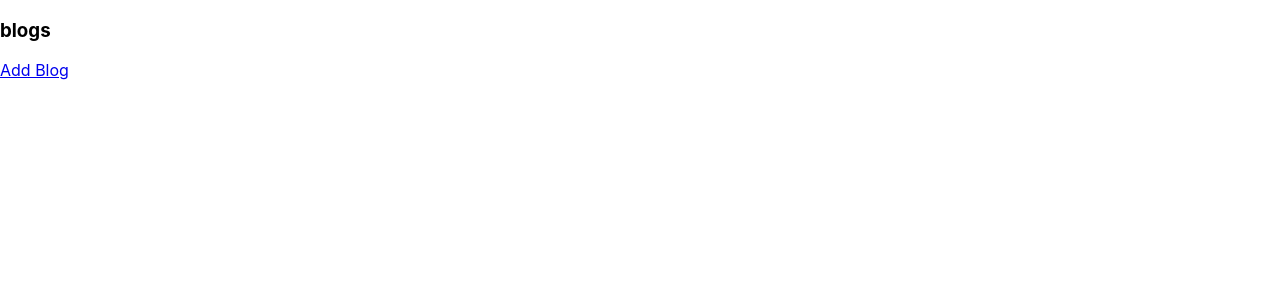
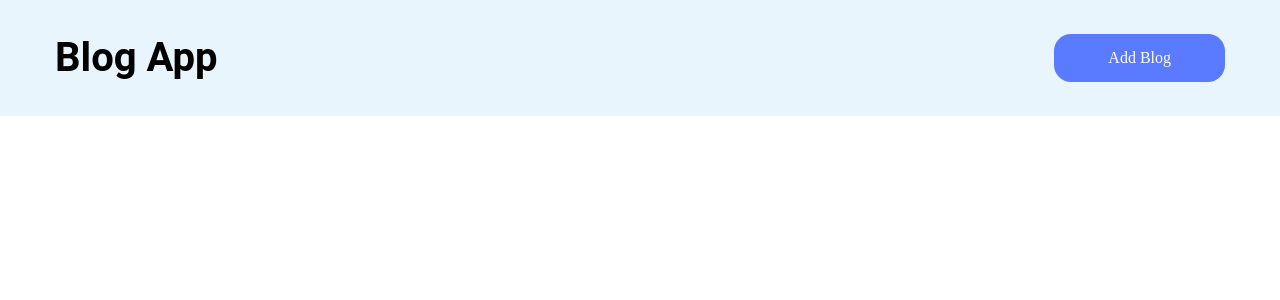
Before and after one commit to connectemea/bootcamp-blog-app, a React (Create React App) app: page / in a window 1280 px wide. Shown: the top 300 px of the page. Built offline with nearby package versions, Linux system fonts and the light colour scheme.

Commit message:
Header cmplted

```diff
--- a/src/components/pages/Home.js
+++ b/src/components/pages/Home.js
@@ -1,13 +1,13 @@
 import { useContext } from "react";
 import { blogsContext } from "../../context/BlogsContext";
 import { Link } from "react-router-dom";
-import styles from "styles.module.css";
+import styles from "./styles.module.css";
 export default function Home() {
   const { blogs } = useContext(blogsContext);
   return (
     <div className={styles.contentWrapper}>
-      <div>
-        <h3>blogs</h3> <Link to="create">Add Blog</Link>
+      <div className={styles.Header}>
+        <h3 className={styles.Heading}>Blog App</h3> <Link to="create" className={styles.add}>Add Blog</Link>
       </div>
       <div>
         {blogs &&
--- a/src/components/pages/styles.module.css
+++ b/src/components/pages/styles.module.css
@@ -1,4 +1,30 @@
-.contentWrapper{
-    width:100%;
-    height:100%;
+.contentWrapper {
+  width: 100vw;
+  height: 100vh;
 }
+.Header {
+    height: 12%;
+  display: flex;
+  justify-content: space-between;
+  align-items: center;
+  background-color: #e8f5fd;
+  padding: 10px 55px;
+
+}
+.Heading {
+  padding: 0;
+  margin: 0;
+  font-family: Roboto;
+  font-size: 40px;
+  font-style: normal;
+  font-weight: bold;
+  line-height: 84px;
+  text-align: left;
+}
+.add {
+  text-decoration: none;
+  background-color: #5a7bff;
+  border-radius: 17px;
+  color: #fff;
+  padding: 15px 54px;
+}
--- a/src/index.css
+++ b/src/index.css
@@ -1,10 +1,6 @@
 body {
   margin: 0;
-  font-family: -apple-system, BlinkMacSystemFont, 'Segoe UI', 'Roboto', 'Oxygen',
-    'Ubuntu', 'Cantarell', 'Fira Sans', 'Droid Sans', 'Helvetica Neue',
-    sans-serif;
-  -webkit-font-smoothing: antialiased;
-  -moz-osx-font-smoothing: grayscale;
+  padding: 0%;
 }
 
 code {
```
Also changed, not shown: 1 other file (tests, documents, lock files or other folders).
